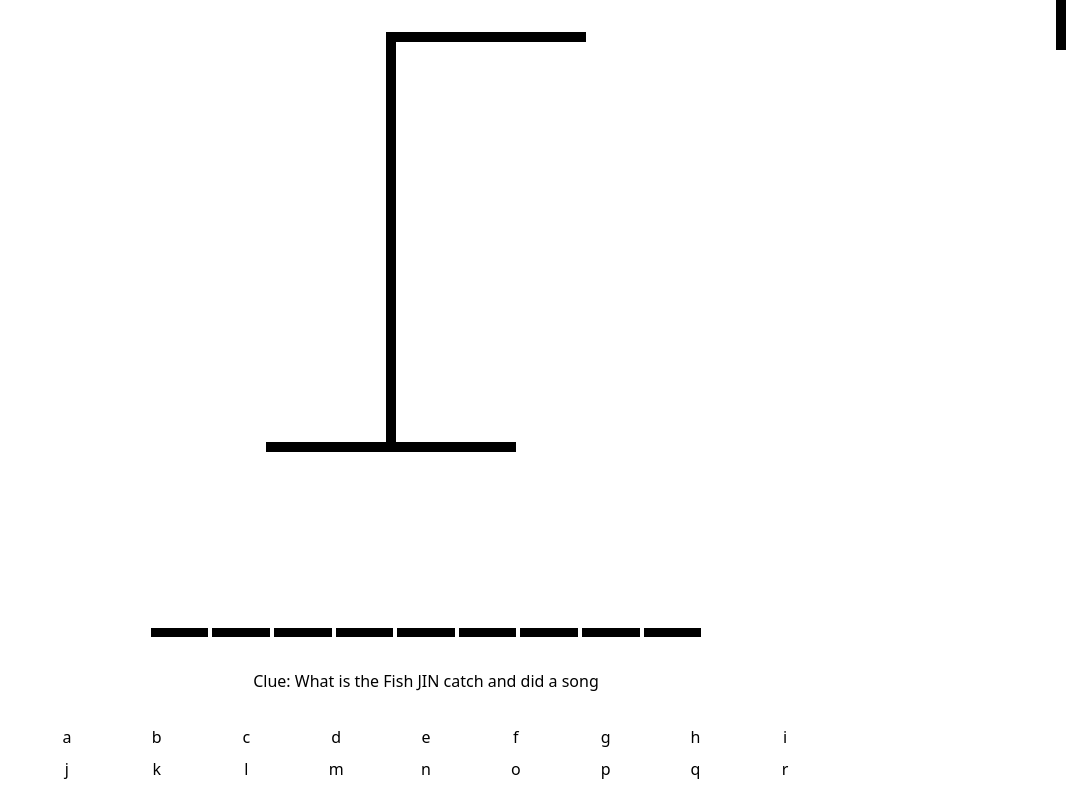
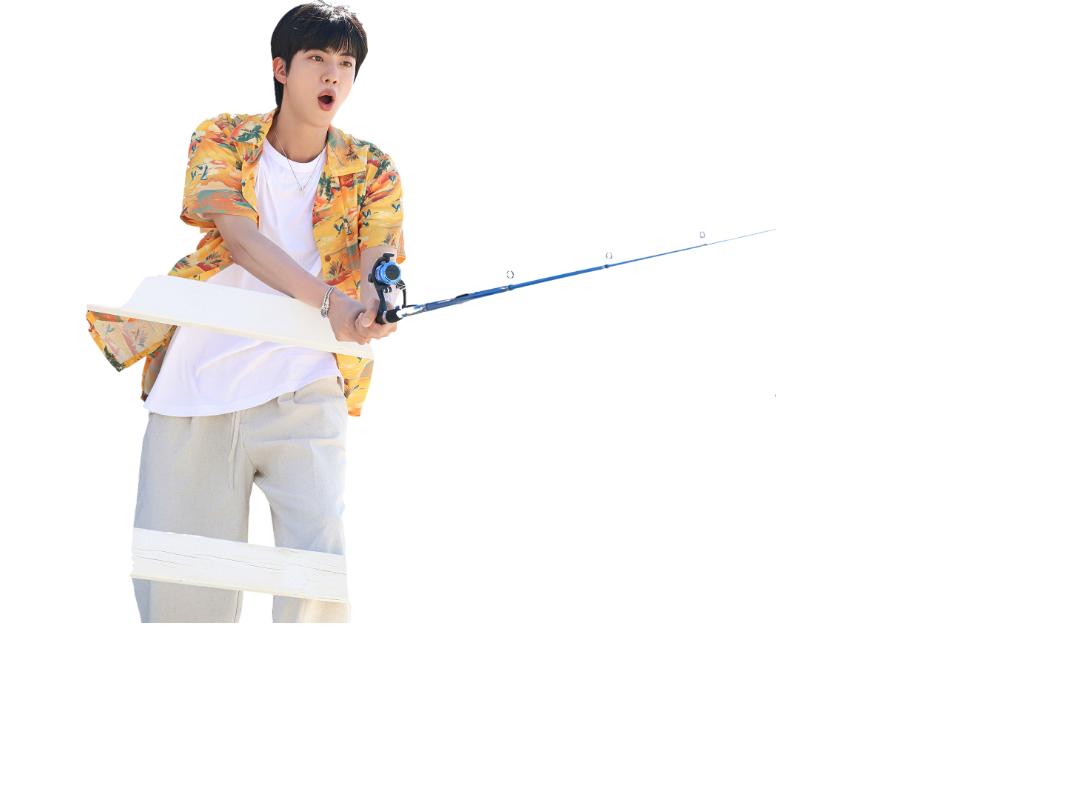
Before and after one commit to GlendyT/ksjteam, a React (Vite) app: page /fishing in a window 1280 px wide. Shown: the top 794 px of the page, without its empty margins (214-1280 px from the left). Built offline with nearby package versions, Linux system fonts and the light colour scheme.

Commit message:
some changes for KSJ projectr

```diff
--- a/src/components/Fishing.tsx
+++ b/src/components/Fishing.tsx
@@ -1,8 +1,9 @@
 import { useCallback, useEffect, useState } from "react";
 import { wordList } from "../wordList";
-import HangmanDrawing from "./HangmanDrawing";
+//import HangmanDrawing from "./HangmanDrawing";
 import HangmanWord from "./HangmanWord";
 import Keyboard from "./Keyboard";
+import { HangmanDrawing } from "./HangmanDrawing";
 
 function getWord() {
   const randomIndex = Math.floor(Math.random() * wordList.length);
@@ -10,15 +11,20 @@ function getWord() {
 }
 
 export const Fishing = () => {
+  const MAX_TRIES = 6; // Maximum tries allowed
   const [wordData, setWordData] = useState(getWord);
   const [guessedLetters, setGuessedLetters] = useState<string[]>([]);
 
-  const wordToGuess = wordData.word; // Accede a la palabra
-  const incorrectLetters = guessedLetters.filter(
+  const wordToGuess = wordData.word;
+  const correctLetters = guessedLetters.filter(
+    (letter) => wordToGuess.includes(letter)
+  );
+
+  const incorrectGuesses = guessedLetters.filter(
     (letter) => !wordToGuess.includes(letter)
   );
 
-  const isLoser = incorrectLetters.length >= 6;
+  const isLoser = incorrectGuesses.length >= MAX_TRIES; // Check for loss condition
   const isWinner = wordToGuess
     .split("")
     .every((letter) => guessedLetters.includes(letter));
@@ -56,7 +62,7 @@ export const Fishing = () => {
 
       e.preventDefault();
       setGuessedLetters([]);
-      setWordData(getWord()); // Cambiado para usar setWordData
+      setWordData(getWord());
     };
     document.addEventListener("keypress", handler);
 
@@ -76,26 +82,27 @@ export const Fishing = () => {
         gap: "2rem",
       }}
     >
-      <div style={{ fontSize: "2rem", textAlign: "center" }}>
-        {isWinner && "Winner! - Refresh To try again"}
-        {isLoser && "Nice Try! - Refresh To try again"}
-      </div>
-      <HangmanDrawing numberOfGuesses={incorrectLetters.length} />
+      <HangmanDrawing
+        numberOfGuesses={incorrectGuesses.length} // Pass incorrect guesses
+        correctGuessCount={correctLetters.length} // Pass correct letters count
+      />
       <HangmanWord
         reveal={isLoser}
         guessedLetters={guessedLetters}
         wordToGuess={wordToGuess}
       />
-      <p>Clue: {wordData.clue}</p> {/* Aquí se muestra la pista */}
+      <p>Clue: {wordData.clue}</p>
       <div style={{ alignSelf: "stretch" }}>
         <Keyboard
           disabled={isWinner || isLoser}
-          activeLetters={guessedLetters.filter((letter) =>
-            wordToGuess.includes(letter)
-          )}
-          inactiveLetters={incorrectLetters}
+          activeLetters={correctLetters}
+          inactiveLetters={guessedLetters.filter(letter => !wordToGuess.includes(letter))}
           addGuessedLetter={addGuessedLetter}
         />
+      </div>
+      <div style={{ fontSize: "2rem", textAlign: "center" }}>
+        {isWinner && "Winner! - Refresh To try again"}
+        {isLoser && "Nice Try! - Refresh To try again"}
       </div>
     </div>
   );
--- a/src/components/HangmanDrawing.tsx
+++ b/src/components/HangmanDrawing.tsx
@@ -1,115 +1,37 @@
-const hangmanParts = [
-  {
-    key: "head",
-    style: {
-      width: "50px",
-      height: "50px",
-      borderRadius: "100%",
-      border: "10px solid black",
-      position: "absolute" as const, // Type casting
-      top: "50px",
-      right: "-20px",
-    },
-  },
-  {
-    key: "body",
-    style: {
-      width: "10px",
-      height: "100px",
-      backgroundColor: "black",
-      position: "absolute" as const, // Type casting
-      top: "100px",
-      right: "0",
-    },
-  },
-  {
-    key: "right-arm",
-    style: {
-      width: "100px",
-      height: "10px",
-      backgroundColor: "black",
-      position: "absolute" as const, // Type casting
-      top: "150px",
-      right: "10px",
-      rotate: "30deg",
-      transformOrigin: "right bottom",
-    },
-  },
-  {
-    key: "left-arm",
-    style: {
-      width: "100px",
-      height: "10px",
-      backgroundColor: "black",
-      position: "absolute" as const, // Type casting
-      top: "150px",
-      right: "-100px",
-      rotate: "-30deg",
-      transformOrigin: "left bottom",
-    },
-  },
-  {
-    key: "right-leg",
-    style: {
-      width: "100px",
-      height: "10px",
-      backgroundColor: "black",
-      position: "absolute" as const, // Type casting
-      top: "190px",
-      right: "-90px",
-      rotate: "60deg",
-      transformOrigin: "left bottom",
-    },
-  },
-  {
-    key: "left-leg",
-    style: {
-      width: "100px",
-      height: "10px",
-      backgroundColor: "black",
-      position: "absolute" as const, // Type casting
-      top: "190px",
-      right: "0",
-      rotate: "-60deg",
-      transformOrigin: "right bottom",
-    },
-  },
-];
+import jin from "../assets/jin.png";
 
-export default function HangmanDrawing({ numberOfGuesses }: { numberOfGuesses: number }) {
+const VerticalLine = () => {
   return (
-    <div className="relative">
-      {/* Render hangman parts dynamically based on guesses */}
-      {hangmanParts.slice(0, numberOfGuesses).map(({ key, style }) => (
-        <div key={key} style={style} />
-      ))}
+    <div
+      className="line"
+      style={{
+        width: "5px",
+        height: "50px",
+        backgroundColor: "black",
+        margin: "2px 0",
+      }}
+    />
+  );
+};
+
+export const HangmanDrawing = ({ correctGuessCount }) => {
+  return (
+    <div style={{ position: "relative", display: "inline-block" }}>
+      <img src={jin} alt="Jin" style={{ width: "700px", height: "auto" }} />
       <div
         style={{
-          height: "50px",
-          width: "10px",
-          background: "black",
-          position: "absolute" as const, // Type casting
-          top: 0,
+          position: "absolute",
           right: 0,
+          top: 230,
+          display: "flex",
+          flexDirection: "column",
+          alignItems: "center",
         }}
-      />
-      <div
-        style={{
-          height: "10px",
-          width: "200px",
-          background: "black",
-          marginLeft: "120px",
-        }}
-      />
-      <div
-        style={{
-          height: "400px",
-          width: "10px",
-          background: "black",
-          marginLeft: "120px",
-        }}
-      />
-      <div style={{ height: "10px", width: "250px", background: "black" }} />
+      >
+        {Array.from({ length: correctGuessCount }).map((_, index) => (
+          <VerticalLine key={index} />
+        ))}
+      </div>
     </div>
   );
-}
+};
--- a/src/components/Keyboard.tsx
+++ b/src/components/Keyboard.tsx
@@ -1,30 +1,9 @@
+import React, { useState } from "react";
+
 const KEYS = [
-    "a",
-    "b",
-    "c",
-    "d",
-    "e",
-    "f",
-    "g",
-    "h",
-    "i",
-    "j",
-    "k",
-    "l",
-    "m",
-    "n",
-    "o",
-    "p",
-    "q",
-    "r",
-    "s",
-    "t",
-    "u",
-    "v",
-    "w",
-    "x",
-    "y",
-    "z",
+  "a", "b", "c", "d", "e", "f", "g", "h", "i", "j",
+  "k", "l", "m", "n", "o", "p", "q", "r", "s", "t",
+  "u", "v", "w", "x", "y", "z",
 ];
 
 type KeyBoardProps = {
@@ -40,29 +19,48 @@ const KEYS = [
   inactiveLetters,
   addGuessedLetter,
 }: KeyBoardProps) {
+  const [pressedLetter, setPressedLetter] = useState<string | null>(null);
+
+  const handleClick = (key: string) => {
+    setPressedLetter(key);
+    addGuessedLetter(key);
+
+    // Reset pressed letter after a short delay to visually show the effect
+    setTimeout(() => {
+      setPressedLetter(null);
+    }, 200); // Adjust the delay as needed
+  };
+
   return (
     <div
       style={{
         display: "grid",
-          gridTemplateColumns: "repeat(auto-fit, minmax(75px, 1fr) )",
+        gridTemplateColumns: "repeat(auto-fit, minmax(75px, 1fr))",
         gap: ".5rem",
       }}
     >
       {KEYS.map((key) => {
         const isActive = activeLetters.includes(key);
         const isInactive = inactiveLetters.includes(key);
+        const isPressed = pressedLetter === key;
+
+        let buttonClass = "w-full border-2 py-2 px-2 text-2xl uppercase font-bold cursor-pointer text-black ";
+
+        // Determine the button color based on the state
+        if (isActive) {
+          buttonClass += "bg-purple-600 text-white cursor-not-allowed";
+        } else if (isInactive) {
+          buttonClass += "bg-red-400 cursor-not-allowed";
+        } else if (isPressed) {
+          buttonClass += "bg-red-500 text-white"; // Color for pressed but incorrect letter
+        } else {
+          buttonClass += "bg-green-500";
+        }
+
         return (
           <button
-              onClick={() => addGuessedLetter(key)}
-              className={`w-full border-black border-2 py-2 px-2 text-2xl uppercase font-bold cursor-pointer text-black  ${
-                isActive === true
-                  ? "bg-purple-600 text-white cursor-not-allowed "
-                  : "bg-green-500 "
-              } ${
-                isInactive === true
-                  ? "bg-gray-400 cursor-not-allowed"
-                  : "bg-green-500"
-              } `}
+            onClick={() => handleClick(key)}
+            className={buttonClass}
             key={key}
             disabled={isActive || isInactive || disabled}
           >
```
Also changed, not shown: src/assets/jin.png (added), src/assets/jinwin.jpg (added). Lines whose indentation alone changed are shown as unchanged.
